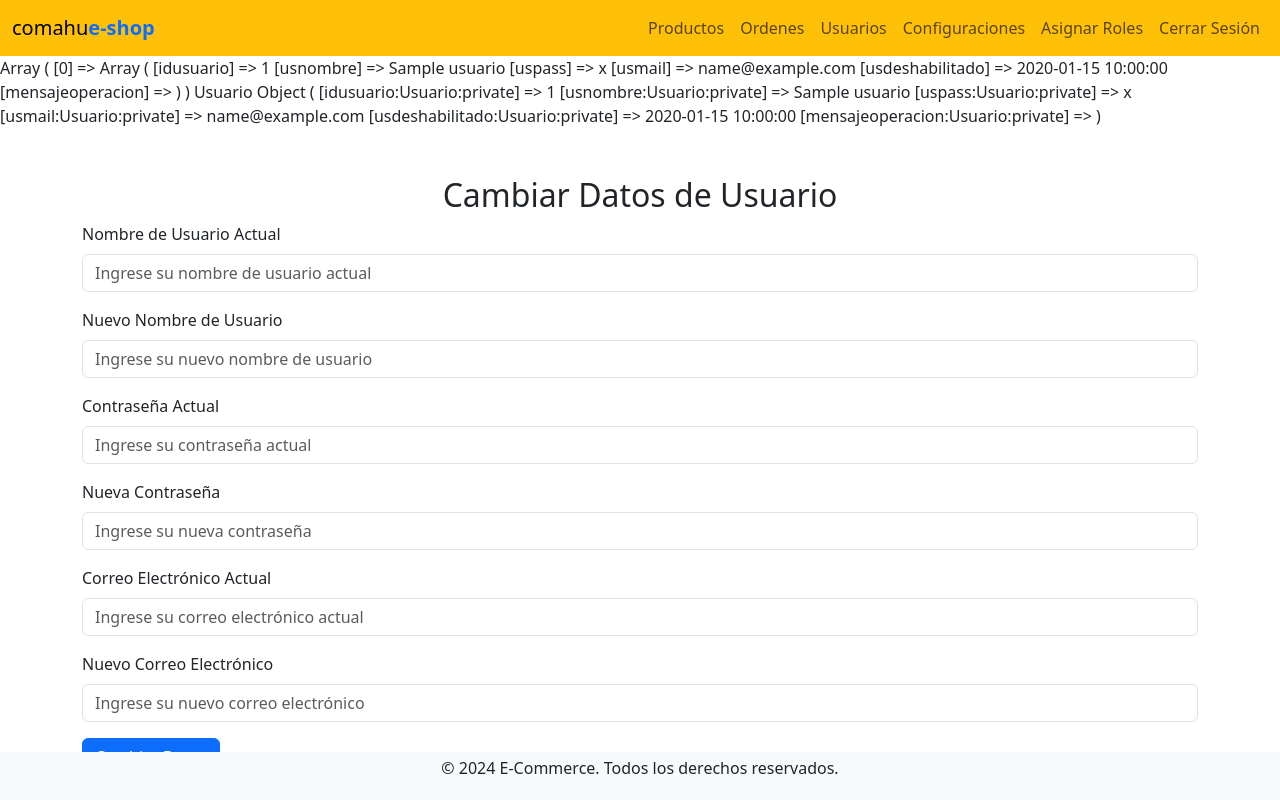
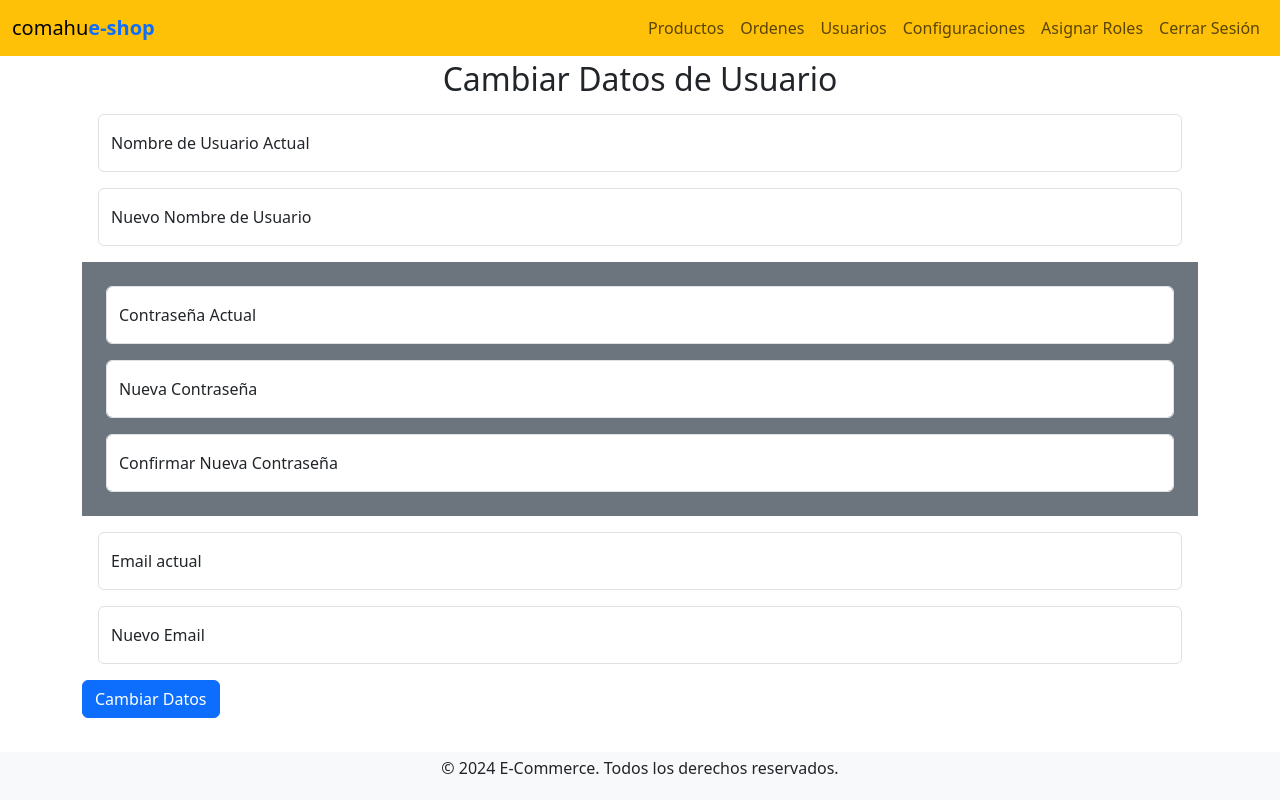
Before and after one commit to DiegoMarchandon/TPFinalPWD, a PHP site: page /Vista/Home/cuenta.php in a window 1280 px wide. Run offline with PHP 8.4, Linux system fonts and the light colour scheme; the visitor is signed in with stand-in values (Sample User, id 1); data comes from the database, SQL or seed files in the repository; tables that the repository leaves empty hold one stand-in row (values such as "Sample post"); some libraries are stand-ins or nearby versions.

Commit message:
evento submit en cuenta.php (faltan las validaciones y terminar el action)

```diff
--- /dev/null
+++ b/Vista/Action/cambiarDatos.php
@@ -0,0 +1,3 @@
+<?php
+
+?>
--- a/Vista/Home/cuenta.php
+++ b/Vista/Home/cuenta.php
@@ -1,14 +1,26 @@
 <?php
-include_once '../../configuracion.php';
+// include_once '../../configuracion.php';
 include_once('../estructura/headerSeguro.php');
 $ABMUsuario = new ABMUsuario;
-$session = new Session;
+// $session = new Session;
 
-$colUsers = $ABMUsuario->buscarArray(null);
-print_r($colUsers);
+// $colUsers = $ABMUsuario->buscarArray(null);
+// print_r($colUsers[0]['usnombre']);
 
-$userActual = $session->getUsuario();
+// echo "<br>usuario actual:<br>";
+
+// $userActual = $ABMUsuario->buscarArray($session->getUsuario());
+/*
 print_r($userActual);
+
+Array ( [idusuario] => 4
+    [usnombre] => ana567
+    [uspass] => 97a6d21df7c51e8289ac1a8c026aaac143e15aa1957f54f42e30d8f8a85c3a55
+    [usmail] => ana@ana.com.ar
+    [usdeshabilitado] => 0000-00-00 00:00:00
+    [mensajeoperacion] => )
+*/
+// echo $userActual['usnombre'];
 ?>
 <!DOCTYPE html>
 <html lang="en">
@@ -18,46 +30,159 @@ print_r($userActual);
     <title>Cuenta</title>
 </head>
 <body>
-<div class="container mt-5">
+<div class="container mt-1">
     <h2 class="text-center">Cambiar Datos de Usuario</h2>
-    <form action="cambiar_datos.php" method="POST">
+    <form action="../Action/cambiarDatos.php" method="POST" id="modificarDatos">
+
         <!-- Nombre de Usuario -->
-        <div class="mb-3">
-            <label for="current_username" class="form-label">Nombre de Usuario Actual</label>
-            <input type="text" class="form-control" id="current_username" name="current_username" placeholder="Ingrese su nombre de usuario actual" required>
+
+        <div class="form-floating m-3">
+        <input type="text" class="form-control" name="nombreActual" id="nombreActual" placeholder="Ingrese su nombre de usuario actual">
+        <label for="nombreActual" for="floatingUsername">Nombre de Usuario Actual</label>
         </div>
-        <div class="mb-3">
-            <label for="new_username" class="form-label">Nuevo Nombre de Usuario</label>
-            <input type="text" class="form-control" id="new_username" name="new_username" placeholder="Ingrese su nuevo nombre de usuario" required>
+
+        <div class="form-floating m-3">
+        <input type="text" class="form-control" name="nuevoNombre" id="nuevoNombre" placeholder="Ingrese su nuevo nombre de usuario">
+        <label for="nuevoNombre" for="floatingUsername">Nuevo Nombre de Usuario</label>
         </div>
 
         <!-- Contraseña -->
-        <div class="mb-3">
-            <label for="current_password" class="form-label">Contraseña Actual</label>
-            <input type="password" class="form-control" id="current_password" name="current_password" placeholder="Ingrese su contraseña actual" required>
-        </div>
-        <div class="mb-3">
-            <label for="new_password" class="form-label">Nueva Contraseña</label>
-            <input type="password" class="form-control" id="new_password" name="new_password" placeholder="Ingrese su nueva contraseña" required>
+        <div class=" bg-secondary p-2">
+            <div class="form-floating m-3">
+            <input type="text" class="form-control" name="contraseñaActual" id="contraseñaActual" placeholder="Ingrese su contraseña actual">
+            <label for="contraseñaActual" for="floatingPassword">Contraseña Actual</label>
+            </div>
+
+            <div class="form-floating m-3">
+            <input type="password" class="form-control" name="nuevaContraseña" id="nuevaContraseña" placeholder="Ingrese la nueva contraseña">
+            <label for="nuevaContraseña" for="floatingPassword">Nueva Contraseña</label>
+            </div>
+
+            <div class="form-floating m-3">
+            <input type="text" class="form-control" name="nuevaContraseñaConfirm" id="nuevaContraseñaConfirm" placeholder="verifique la nueva contraseña">
+            <label for="contraNuevaConfirmada" for="floatingPassword">Confirmar Nueva Contraseña</label>
+            </div>
         </div>
 
         <!-- Correo Electrónico -->
-        <div class="mb-3">
-            <label for="current_email" class="form-label">Correo Electrónico Actual</label>
-            <input type="email" class="form-control" id="current_email" name="current_email" placeholder="Ingrese su correo electrónico actual" required>
+
+        <div class="form-floating m-3">
+        <input type="email" class="form-control" name="emailActual" id="emailActual" placeholder="Ingrese su email actual">
+        <label for="emailActual" for="floatingEmail">Email actual</label>
         </div>
-        <div class="mb-3">
-            <label for="new_email" class="form-label">Nuevo Correo Electrónico</label>
-            <input type="email" class="form-control" id="new_email" name="new_email" placeholder="Ingrese su nuevo correo electrónico" required>
+
+        <div class="form-floating m-3">
+        <input type="email" class="form-control" name="nuevoEmail" id="nuevoEmail" placeholder="Ingrese el nuevo email">
+        <label for="nuevoEmail" for="floatingEmail">Nuevo Email</label>
         </div>
 
         <!-- Botón de Enviar -->
         <button type="submit" class="btn btn-primary">Cambiar Datos</button>
     </form>
 </div>
+
+<script>
+    $(document).ready(function(){
+
+
+        /* variable que almacenará los datos obtenidos con ajax */
+        var datos;
+
+        $(document).on('click','.btn-primary',function(event){
+
+            // console.log("hola")
+            // evito el comportamiento por defecto del boton
+            event.preventDefault();
+
+            let actualName = $('#nombreActual').val();
+            console.log("nombre actual ingresado: "+actualName);
+            let newName = $('#nuevoNombre').val();
+
+            let actualPass = $('#contraseñaActual').val();
+
+            // hash de la contraseña actual ingresada por input (compararla con la almacenada en la variable datos)
+            let passHash = CryptoJS.SHA256(actualPass).toString();
+            console.log("contraseña hasheada ingresada: "+passHash);
+
+            let newPass = $('#contraseñaActual').val();
+            let confirmPass = $('#nuevaContraseñaConfirm').val();
+
+            let actualEmail = $('#emailActual').val();
+            console.log("email actual ingresado: "+actualEmail);
+
+            let newEmail = $('#nuevoEmail').val();
+
+
+            // creo la solicitud ajax que buscará los datos
+            $.ajax({
+                // ruta que procesará la solicitud del servidor.
+                url: '../Action/compararDatos.php', // Ruta al script en Action
+                // tipo de solicitud HTTP.
+                method: 'POST',
+                // jQuery detecta que la respuesta del servidor tiene el tipo application/json en su encabezado, por lo que parsea automáticamente el JSON recibido en un objeto javascript
+                success: function(data){
+                    console.log(data.userActual['usnombre']);
+                    datos = data;
+                    // datos = JSON.parse(data);
+
+                    if(data.userActual['usnombre'] === actualName){
+                        $('#nombreActual').css('border', '2px solid green');
+                        $('#nombreActual').next('label').text('Nombre de Usuario Actual').css('color', '');
+
+                        console.log("nombres coincidentes");
+
+                    }else{
+                        $('#nombreActual').css('border', '2px solid red');
+                        $('#nombreActual').next('label').text('nombre de usuario incorrecto').css('color', 'red');
+                        console.log("nombres no coinciden");
+                    }
+
+                    if(passHash === data.userActual['uspass']){
+                        $('#contraseñaActual').css('border', '4px solid green');
+                        $('#contraseñaActual').next('label').text('Contraseña Actual').css('color', '');
+                        console.log("contraseñas hasheadas coincidentes");
+                    }else{
+                        $('#contraseñaActual').css('border', '2px solid red');
+                        $('#contraseñaActual').next('label').text('contraseña ingresada incorrecta').css('color', 'red');
+                        console.log("contraseñas hasheadas distintas. La actual: "+data.userActual['uspass']+" la ingresada: "+passHash);
+                    }
+
+                    if(actualEmail === data.userActual['usmail']){
+                        $('#emailActual').css('border', '2px solid green');
+                        $('#emailActual').next('label').text('Email Actual').css('color', '');
+                        console.log("emails coincidentes");
+                    }else{
+                        $('#emailActual').css('border', '2px solid red');
+                        $('#emailActual').next('label').text('email ingresado incorrecto').css('color', 'red');
+                        console.log("emails distintos");
+                    }
+
+                    // si todos los datos ingresados por el usuario coinciden con los que tiene
+                    if((actualEmail === data.userActual['usmail']) && (data.userActual['usnombre'] === actualName) && (passHash === data.userActual['uspass'])){
+                        // y si los campos con datos nuevos no están vacíos
+                        if(newName.length > 0 && newPass.length > 0 && confirmPass.length > 0 && newPass === confirmPass && newEmail.length > 0){
+                            $('#modificarDatos').submit();
+                        }
+                    }
+
+                },
+                error: function() {
+                    console.log('Error al recibir los datos.');
+                }
+
+
+
+            });
+
+
+        });
+        console.log("datos: ",datos);
+
+
+    });
+</script>
 </body>
 </html>
 <?php
-
 include_once('../estructura/footer.php');
 ?>
--- a/Vista/estructura/header.php
+++ b/Vista/estructura/header.php
@@ -16,6 +16,9 @@ include_once("../../configuracion.php");
     <!--ESTO ES LO QUE YO TENIA EN MI HEADER DESPUES LO VAMO VIENDO-->
     <script src="https://cdnjs.cloudflare.com/ajax/libs/crypto-js/4.0.0/crypto-js.min.js"></script>
     <script src="../js/script.js"></script>
+    <script src="../js/crypto-js.min.js"></script>
+    <script src="../js/jquery.validate.min.js"></script>
+    <!-- <script src="../js/validaciones.js"></script> -->
 
 </head>
 <body>
```
Also changed, not shown: Vista/Action/compararDatos.php (added, +21 -0 lines), Vista/js/validaciones.js (added, +20 -0 lines).
